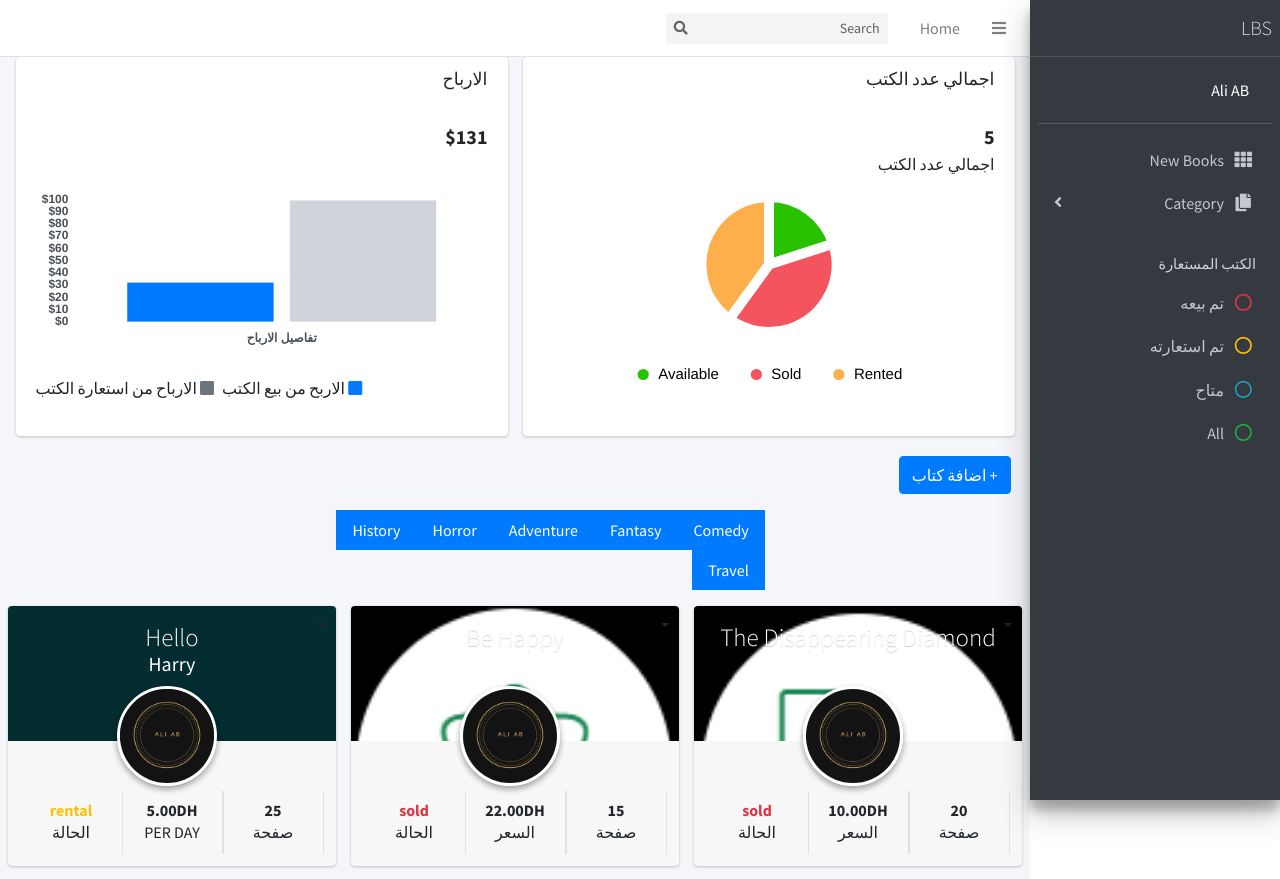
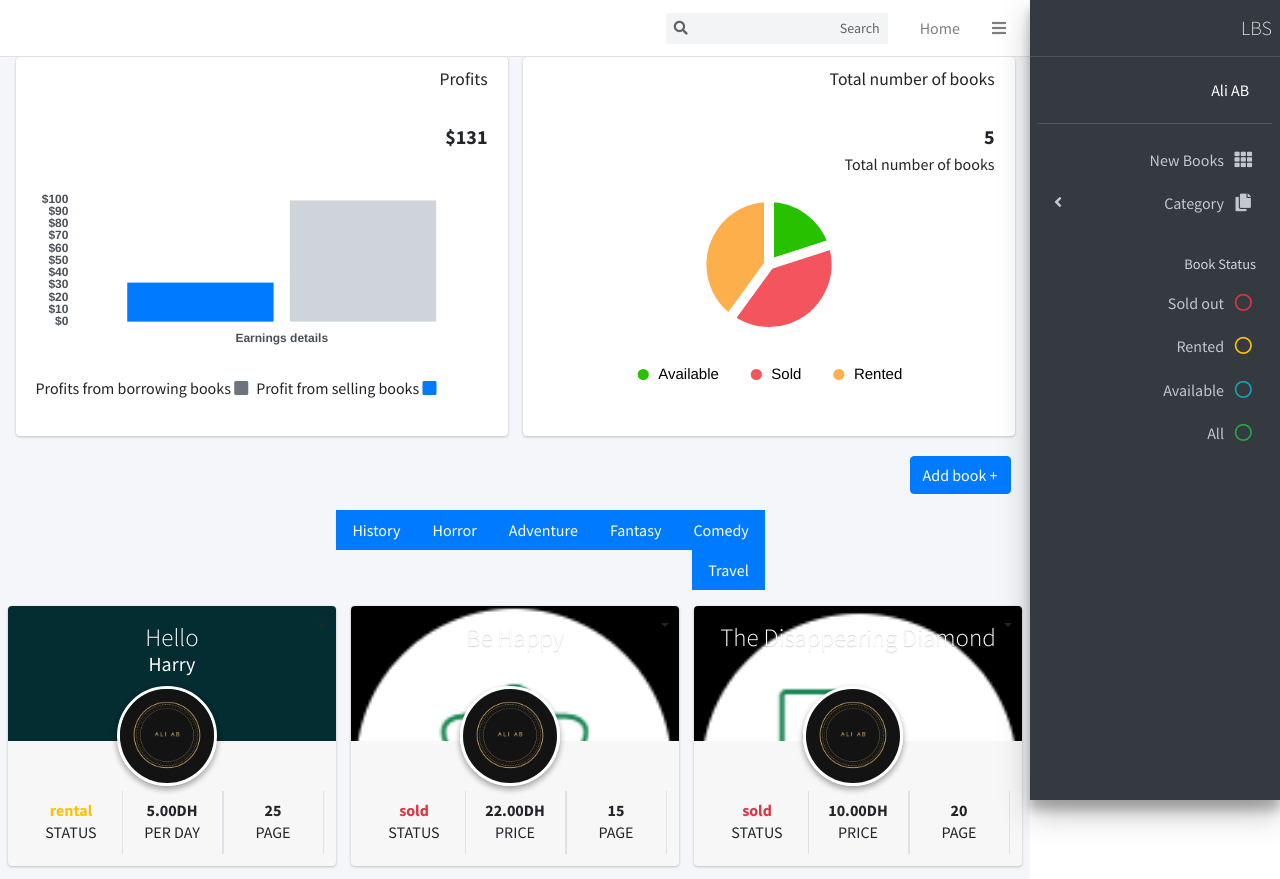
Before and after one commit to AliAbDev11/library-management-system, a Django app: page / in a window 1280 px wide. Shown: the top 879 px of the page. Run offline with Django 5.2, Linux system fonts and the light colour scheme; data comes from the database, SQL or seed files in the repository; some libraries are stand-ins or nearby versions.

Commit message:
update code

```diff
--- a/lmsdashboard/templates/base.html
+++ b/lmsdashboard/templates/base.html
@@ -32,7 +32,9 @@
 <script src="https://code.jquery.com/jquery-3.6.0.min.js"></script>
 <script>
     $(document).ready(function() {
-        //Total (Solde price + Rental price)
+        // Initially hide the 'no books found' message
+        $("#noBooksMessage").hide();
+        // Total (Solde price + Rental price)
         var total = 0;
         $('.cl-totalprice').each(function() {
             var price = $(this).text().replace(/[^0-9.-]+/g,"");
@@ -40,29 +42,27 @@
         });
         $('#totalsalarys').text('$' + total);
 
-        //Total Rental price:
+        // Total Rental price:
         var totalR = 0;
         $(".cl-slryrental").each(function() {
-            $(this).hide()
-            var salaryR = $(this).text()
-            totalR += parseInt(salaryR)
+            $(this).hide();
+            var salaryR = $(this).text();
+            totalR += parseInt(salaryR);
         });
-        $(".cl-salaryrental").text(totalR)
-        $(".cl-salaryrental").hide()
+        $(".cl-salaryrental").text(totalR).hide();
 
-        //Total Sold price:
+        // Total Sold price:
         var totalS = 0;
         $(".cl-slrysold").each(function() {
-            $(this).hide()
-            var salaryS = $(this).text()
-            totalS += parseInt(salaryS)
+            $(this).hide();
+            var salaryS = $(this).text();
+            totalS += parseInt(salaryS);
         });
-        $(".cl-salarysold").text(totalS)
-        $(".cl-salarysold").hide()
+        $(".cl-salarysold").text(totalS).hide();
 
-        $("#rentaldays").keyup (function(){
-            $("#totalrental").val($("#rentaldays").val()*$("#rentalprice").val())
-        })
+        $("#rentaldays").keyup(function() {
+            $("#totalrental").val($("#rentaldays").val() * $("#rentalprice").val());
+        });
 
         // Initially hide the category section
         $("#cl-category").hide();
@@ -77,20 +77,44 @@
             $("#cl-category").hide();
         });
 
-        // Loop through the books and bind click events for each book category and status
-        {% for book in books %}
-        $(".category{{ book.category.id }}").click(function() {
+        // Function to check if there are visible books and show the 'No books found' message if necessary
+        function checkIfBooksFound() {
+            if ($(".bookhide:visible").length === 0) {
+                $("#noBooksMessage").show(); // Show 'No books found' message
+            } else {
+                $("#noBooksMessage").hide(); // Hide the message
+            }
+        }
+
+        // Handle book status filtering
+        $("#statusAvailable").click(function() {
             $(".bookhide").hide(); // Hide all books
-            $(".book{{ book.category.id }}").show(); // Show books of the clicked category
+            $(".bookavailable").show(); // Show books with 'available' status
+            checkIfBooksFound(); // Check if any books are visible
         });
 
-        $(".status{{ book.status }}").click(function() {
+        $("#statusRental").click(function() {
             $(".bookhide").hide(); // Hide all books
-            $(".book{{ book.status }}").show(); // Show books of the clicked status
+            $(".bookrental").show(); // Show books with 'rental' status
+            checkIfBooksFound(); // Check if any books are visible
         });
-        {% endfor %}
+
+        $("#statusSold").click(function() {
+            $(".bookhide").hide(); // Hide all books
+            $(".booksold").show(); // Show books with 'sold' status
+            checkIfBooksFound(); // Check if any books are visible
+        });
+
+        $("#statusAll").click(function() {
+            $(".bookhide").show(); // Show all books
+            $("#noBooksMessage").hide(); // Hide 'No books found' message
+        });
+
+        // Execute the function on page load to handle initial book visibility
+        checkIfBooksFound();
     });
 </script>
+
 
 <!-- jQuery -->
 <script src="{% static 'plugins/jquery/jquery.min.js' %}"></script>
@@ -137,7 +161,7 @@
         labels  : [
 
 
-            'تفاصيل الارباح',
+            'Earnings details',
 
         ],
 
--- a/lmsdashboard/templates/pages/delete.html
+++ b/lmsdashboard/templates/pages/delete.html
@@ -6,7 +6,7 @@
         <!-- Content Header (Page header) -->
         <div  class="card card-danger">
             <div class="card-header">
-                <h3 class="card-title">حذف الكتاب</h3>
+                <h3 class="card-title">Delete book</h3>
             </div>
             <!-- /.card-header -->
             <!-- form start -->
@@ -14,7 +14,7 @@
             {% csrf_token %}
                 <div class="row">
 
-            <p class="p-3">هل تريد حقاً حذف الكتاب؟</p>
+            <p class="p-3">Do you want Delete this book?</p>
 
                 </div>
                 <!-- /.card-body -->
@@ -22,7 +22,7 @@
                 <div class="card-footer">
                 <button type="submit" class="btn btn-danger">حذف</button>
 
-                <a href="{% url 'index' %}" type="button" class="btn btn-primary">تراجع</a>
+                <a href="{% url 'index' %}" type="button" class="btn btn-primary">Back</a>
                 </div>
             </form>
             </div>
--- a/lmsdashboard/templates/pages/index.html
+++ b/lmsdashboard/templates/pages/index.html
@@ -13,14 +13,14 @@
               <div class="card">
                 <div class="card-header border-0">
                   <div class="d-flex justify-content-between">
-                    <h3 class="card-title">اجمالي عدد الكتب</h3>
+                    <h3 class="card-title">Total number of books</h3>
                   </div>
                 </div>
                 <div class="card-body">
                   <div class="d-flex">
                     <p class="d-flex flex-column">
                       <span class="text-bold text-lg">{{ AllBooks }}</span>
-                      <span>اجمالي عدد الكتب</span>
+                      <span>Total number of books</span>
                     </p>
                   </div>
                   <!-- /.d-flex -->
@@ -38,7 +38,7 @@
               <div class="card">
                 <div class="card-header border-0">
                   <div class="d-flex justify-content-between">
-                    <h3 class="card-title">الارباح</h3>
+                    <h3 class="card-title">Profits</h3>
                   </div>
                 </div>
                 <div class="card-body">
@@ -54,11 +54,11 @@
 
                   <div class="d-flex flex-row justify-content-end">
                     <span class="mr-2">
-                      <i class="fas fa-square text-primary"></i> الاربح من بيع الكتب
+                      <i class="fas fa-square text-primary"></i> Profit from selling books
                       <p id="soldtotals"></p>
                     </span>
                     <span>
-                      <i class="fas fa-square text-gray"></i> الارباح من استعارة الكتب
+                      <i class="fas fa-square text-gray"></i> Profits from borrowing books
                       <p id="rentedtotals"></p>
                     </span>
                   </div>
@@ -72,24 +72,30 @@
 
           <!-- form add books -->
           <div class="row m-1 mb-3">
-            <a href="#bookform" class="btn btn-primary" data-toggle="collapse">+ اضافة كتاب</a>
+            <a href="#bookform" class="btn btn-primary" data-toggle="collapse">+ Add book</a>
           </div>
 
           <div id="bookform" class="card card-primary collapse">
             <div class="card-header">
-              <h3 class="card-title">اضافة كتاب</h3>
+              <h3 class="card-title">Add book</h3>
             </div>
             <!-- /.card-header -->
             <!-- form start -->
-            <form method="POST" enctype="multipart/form-data"  >
+            <form method="POST" enctype="multipart/form-data" class="cl-form">
               {% csrf_token %}
-              <div class="card-body">
-                {{form}}
+              {{ form.as_p }}  <!-- For BookForm -->
+              {% if form.errors %}
+                  <div class="alert alert-danger">
+                      <ul>
+                      {% for field in form %}
+                          {% for error in field.errors %}
+                              <li>{{ field.label }}: {{ error }}</li>
+                          {% endfor %}
+                      {% endfor %}
+                      </ul>
                   </div>
-              <!-- /.card-body -->
-              <div class="card-footer">
-                <button type="submit" class="btn btn-primary">اضافة</button>
-              </div>
+              {% endif %}
+              <button type="submit" class="btn btn-primary">Add Book</button>
             </form>
           </div>
 
@@ -116,11 +122,8 @@
 
           <!-- الكتب -->
             {% for book in books %}
-              <div id="" class="col-md-4 bookhide book{{ book.category.id }} book{{ book.status }}">
-                  <!-- Widget: user widget style 1 -->
-                <div id="" class="card card-widget widget-user">
-                  <!-- Add the bg color to the header using any of the bg-* classes -->
-                <!-- قائمة منسدلة -->
+              <div class="col-md-4 bookhide book{{ book.category.id }} book{{ book.status }}">
+                  <div class="card card-widget widget-user">
                       <div style="position: absolute;" class="btn-group">
                           <button type="button" class="btn dropdown-toggle dropdown-toggle-split" data-toggle="dropdown" aria-haspopup="true" aria-expanded="false">
                               <span class="sr-only">Toggle Dropdown</span>
@@ -128,7 +131,6 @@
                           <div class="dropdown-menu">
                               <a class="dropdown-item" href="{% url 'update' book.id %}">Update</a>
                               <a class="dropdown-item" href="{% url 'delete' book.id %}">Delete</a>
-                    <!-- Button trigger modal -->
                           </div>
                       </div>
 
@@ -146,47 +148,43 @@
                               <div class="col-sm-4 border-right">
                                   <div class="description-block">
                                       <h5 class="description-header">{{ book.pages }}</h5>
-                        <span class="description-text">صفحة</span>
+                                      <span class="description-text">Page</span>
                                   </div>
-                      <!-- /.description-block -->
                               </div>
-                        <!-- /.col -->
                               <div class="col-sm-4 border-right">
                                   <div class="description-block">
                                       {% if book.price %}
                                       <h5 class="description-header">{{ book.price }}DH</h5>
-                        <span class="description-text">السعر</span>
+                                      <span class="description-text">Price</span>
                                       {% elif book.rental_bookprice %}
                                       <h5 class="description-header">{{ book.rental_bookprice }}DH</h5>
                                       <span class="description-text">Per day</span>
                                       {% endif %}
                                   </div>
-                      <!-- /.description-block -->
                               </div>
-                        <!-- /.col -->
                               <div class="col-sm-4">
                                   <div class="description-block">
                                       {% if book.status == 'available' %}
-                        <h5 class="description-header text-green">{{ book.status }}</h5>
-                        <span class="description-text">الحالة</span>
+                                          <h5 class="description-header text-green bookavailable">{{ book.status }}</h5>
+                                          <span class="description-text">Status</span>
                                       {% elif book.status == 'rental' %}
-                        <h5 class="description-header text-warning">{{ book.status }}</h5>
-                        <span class="description-text">الحالة</span>
+                                          <h5 class="description-header text-warning bookrental">{{ book.status }}</h5>
+                                          <span class="description-text">Status</span>
                                       {% elif book.status == 'sold' %}
-                        <h5 class="description-header text-danger">{{ book.status }}</h5>
-                        <span class="description-text">الحالة</span>
+                                          <h5 class="description-header text-danger booksold">{{ book.status }}</h5>
+                                          <span class="description-text">Status</span>
                                       {% endif %}
                                   </div>
-                      <!-- /.description-block -->
-                    </div>
-                        <!-- /.col -->
-                  </div>
-                      <!-- /.row -->
                               </div>
                           </div>
-                  <!-- /.widget-user -->
+                      </div>
+                  </div>
               </div>
             {% endfor %}
+            <!-- No Books Found Message (hidden by default) -->
+            <div id="noBooksMessage" class="cl-ntfound" style="display:None;">
+              No books found.
+            </div>
           <!-- نهاية الكتاب -->
               <div class="row">
                 <div class="col text-center">
--- a/lmsdashboard/templates/pages/update.html
+++ b/lmsdashboard/templates/pages/update.html
@@ -7,7 +7,7 @@
         <!-- Content Header (Page header) -->
   <div  class="card card-primary">
       <div class="card-header">
-        <h3 class="card-title">تعديل الكتاب</h3>
+        <h3 class="card-title">Update book</h3>
       </div>
       <!-- /.card-header -->
       <!-- form start -->
@@ -19,7 +19,7 @@
         <!-- /.card-body -->
 
         <div class="card-footer">
-          <button type="submit" class="btn btn-primary">حفظ</button>
+          <button type="submit" class="btn btn-primary">Update</button>
         </div>
       </form>
     </div>
--- a/lmsdashboard/templates/parts/footer.html
+++ b/lmsdashboard/templates/parts/footer.html
@@ -1,10 +1,10 @@
 <!-- Main Footer -->
 <footer class="main-footer">
-    <strong>Copyright &copy; 2020-2021 <a href="https://www.facebook.com/abdelrahman.g.nofal">Abdelrahman Gamal</a>.</strong>
+    <strong>Copyright &copy; 2020-2021 <a href="https://www.linkedin.com/in/ali-ait-brahim-51653b201/" target="blank">Ali Ait Brahim</a>.</strong>
     All rights reserved.
     <div class="float-right d-none d-sm-inline-block">
-        <a target="_blank" class="text-danger" href="https://www.youtube.com/channel/UCbQh1yxBPVhyjB-G_blFFEQ"><i class="fab fa-lg fa-youtube"></i></a>
-        <a target="_blank" href="https://www.facebook.com/abdelrahman.g.nofal"><i class="fab fa-lg ml-1 fa-facebook"></i></a>
-        <a target="_blank" class="text-warning" href="https://www.instagram.com/abdelrahman_noufal/"><i class="fab fa-lg ml-1 fa-instagram"></i></a>
+        <a target="_blank" class="text-blue" href="https://www.linkedin.com/in/ali-ait-brahim-51653b201/"><i class="fab fa-lg fa-linkedin"></i></a>
+        <a target="_blank" class="text-dark" href="https://github.com/AliAbDev11"><i class="fab fa-lg ml-1 fa-github"></i></a>
+        <a target="_blank" class="text-warning" href="https://www.instagram.com/ali_ab_harry/"><i class="fab fa-lg ml-1 fa-instagram"></i></a>
     </div>
 </footer>
--- a/lmsdashboard/templates/parts/sidebar.html
+++ b/lmsdashboard/templates/parts/sidebar.html
@@ -10,8 +10,7 @@
     <div class="sidebar">
         <!-- Sidebar user panel (optional) -->
         <div class="user-panel mt-3 pb-3 mb-3 d-flex">
-        <div class="image">
-        </div>
+            <div class="image"></div>
             <div class="info">
                 <span class="d-block text-white">Ali AB</span>
             </div>
@@ -20,13 +19,10 @@
         <!-- Sidebar Menu -->
         <nav class="mt-2">
             <ul class="nav nav-pills nav-sidebar flex-column" data-widget="treeview" role="menu" data-accordion="false">
-
                 <li class="nav-item">
                     <a href="{% url 'books' %}" class="nav-link">
                         <i class="nav-icon fas fa-th"></i>
-              <p>
-                New Books
-              </p>
+                        <p>New Books</p>
                     </a>
                 </li>
                 <li class="nav-item has-treeview">
@@ -35,21 +31,18 @@
                         <p>
                             Category
                             <i class="fas fa-angle-left right"></i>
-
                         </p>
                     </a>
                     <ul class="nav nav-treeview">
-
                         <li class="nav-item">
                             <a id="addcat" href="#" class="nav-link">
                                 <i class="fa fa-plus "></i>
-                        <p  class="text-light"> Add New </p>
+                                <p class="text-light"> Add New </p>
                             </a>
                         </li>
                         <form id="cat" method="POST">
                             {% csrf_token %}
                             <div id="cl-category">
-                  {% comment %} <input type="text" class="form-control"> {% endcomment %}
                                 {{ CategoryForm }}
                                 <button type="submit" class="btn btn-success">save</button>
                                 <button id="backcat" class="btn btn-primary ">back</button>
@@ -57,7 +50,7 @@
                         </form>
                         {% for category in categories %}
                         <li style="cursor: pointer;" class="nav-item category{{ category.id }}">
-                  <a id="" class="nav-link">
+                            <a class="nav-link">
                                 <i class="far fa-circle nav-icon"></i>
                                 <p>{{ category.name }}</p>
                             </a>
@@ -66,28 +59,27 @@
                     </ul>
                 </li>
 
-          <li class="nav-header">الكتب المستعارة</li>
-
+                <li class="nav-header">Book Status</li>
                 <li style="cursor: pointer;" class="nav-item statussold">
                     <a id="statusSold" class="nav-link">
                         <i class="nav-icon far fa-circle text-danger"></i>
-              <p class="text">تم بيعه</p>
+                        <p class="text">Sold out</p>
                     </a>
                 </li>
                 <li style="cursor: pointer;" class="nav-item statusrental">
-            <a id="" class="nav-link">
+                    <a id="statusRental" class="nav-link">
                         <i class="nav-icon far fa-circle text-warning"></i>
-              <p>تم استعارته</p>
+                        <p>Rented</p>
                     </a>
                 </li>
                 <li style="cursor: pointer;" class="nav-item statusavailable">
-            <a id="" class="nav-link">
+                    <a id="statusAvailable" class="nav-link">
                         <i class="nav-icon far fa-circle text-info"></i>
-              <p>متاح</p>
+                        <p>Available</p>
                     </a>
                 </li>
                 <li style="cursor: pointer;" class="nav-item">
-            <a id="" class="nav-link">
+                    <a id="statusAll" class="nav-link">
                         <i class="nav-icon far fa-circle text-success"></i>
                         <p>All</p>
                     </a>
```
Also changed, not shown: lmsdashboard/templates/pages/books.html (+9 -5 lines), lmsdashboard/static/bootstrap/css/bootstrap.css. Lines whose indentation alone changed are shown as unchanged.
